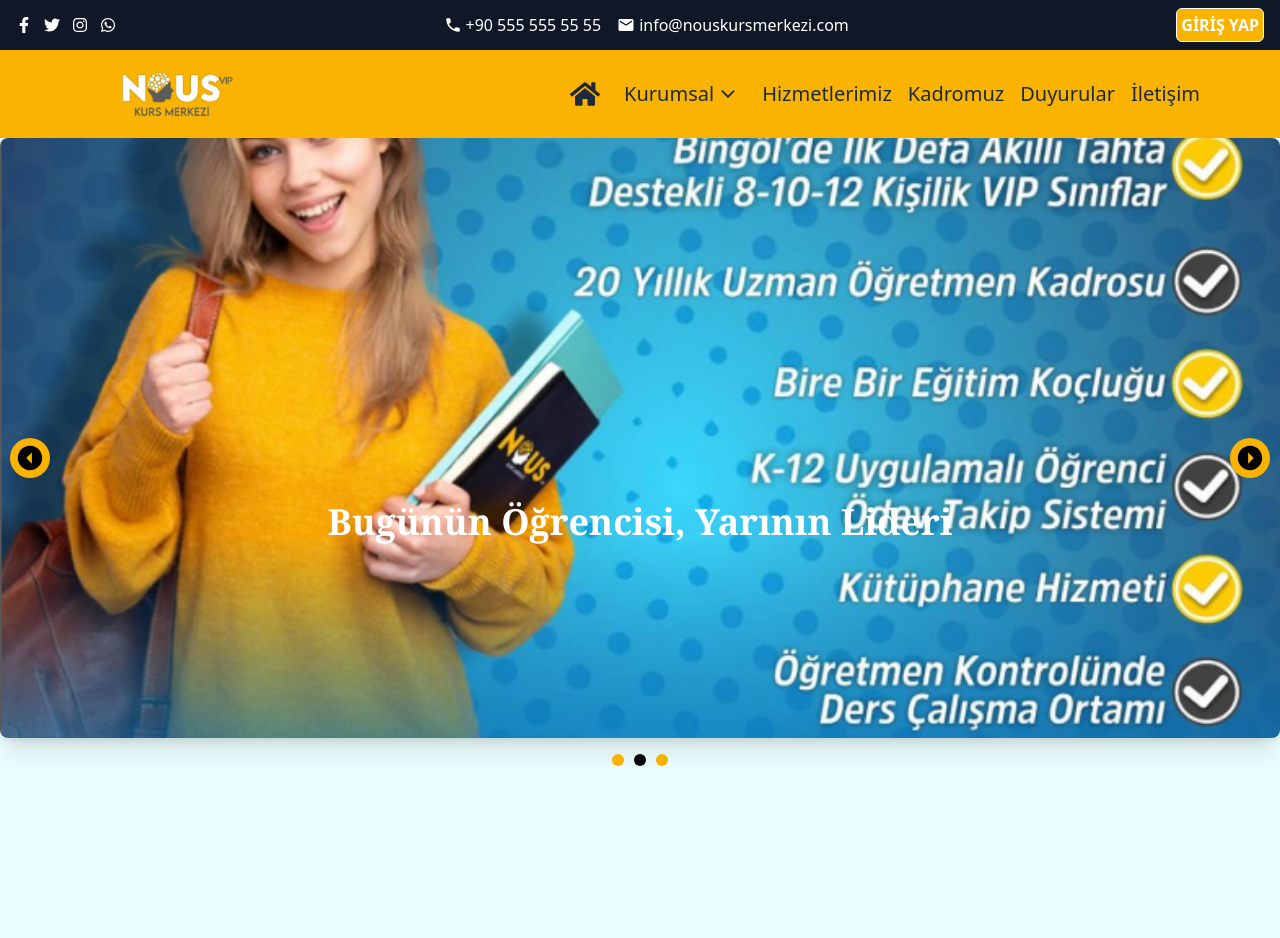
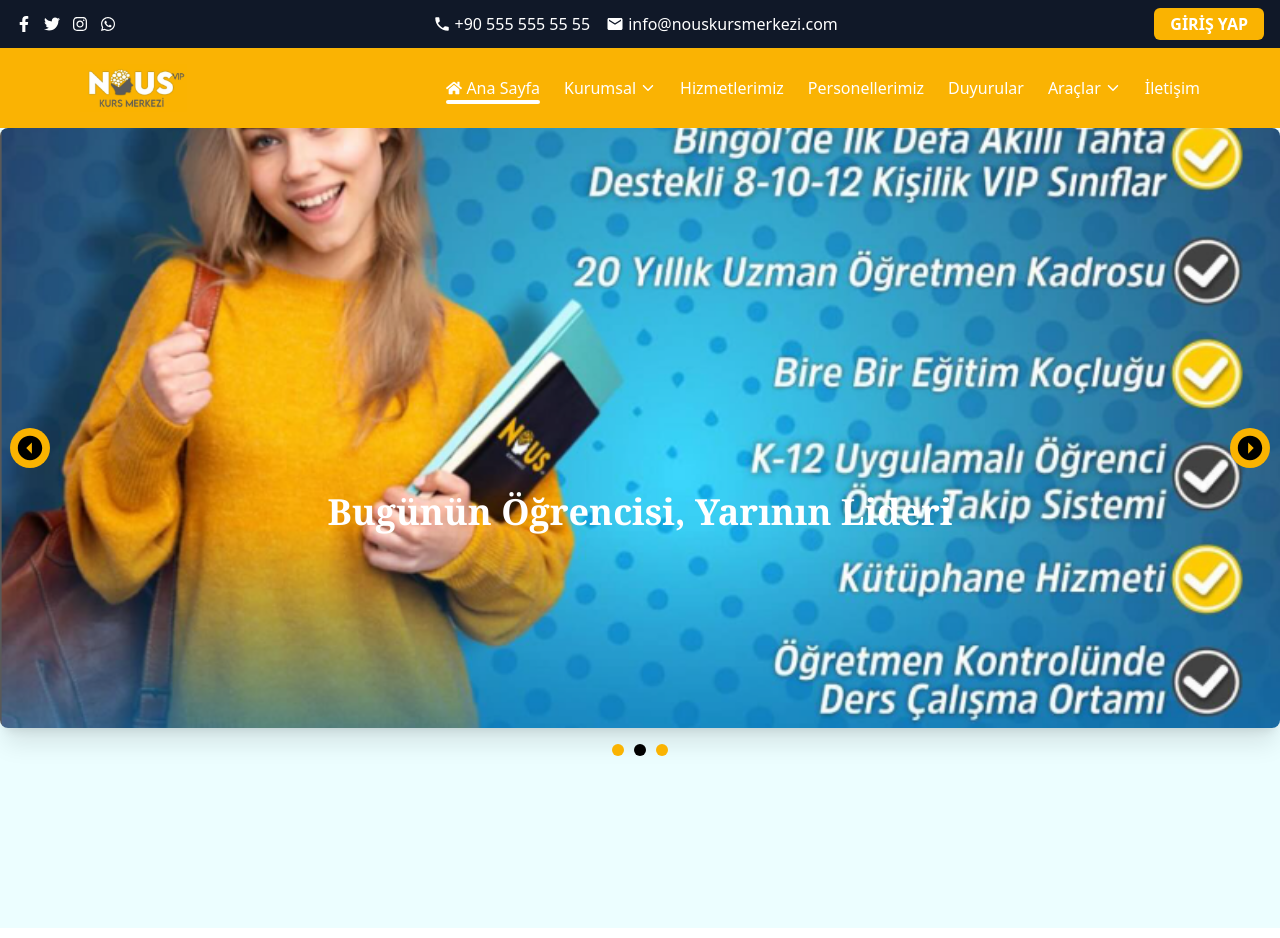
Before and after one commit to Ugurtasci/nous-kurs-merkezi, a React (Vite) app: page / in a window 1280 px wide. Built offline with nearby package versions, Linux system fonts and the light colour scheme.

Commit message:
change header

```diff
--- a/src/components/Header.jsx
+++ b/src/components/Header.jsx
@@ -1,204 +1,130 @@
-import React, { useEffect, useRef, useState } from "react";
+import { useState } from 'react';
+import { FaHome, FaBars, FaTimes } from 'react-icons/fa';
+import { IoIosArrowDown } from 'react-icons/io';
+import { Link, NavLink, useLocation } from 'react-router-dom';
+import logo from "../assets/logo.png";
 
-import logo from "../assets/logo.png";
-import { Link, NavLink } from "react-router-dom";
-import { FaHome, FaTimes } from "react-icons/fa";
-import { FaBarsStaggered } from "react-icons/fa6";
-import { IoIosArrowDown } from "react-icons/io";
+const menuItems = [
+  { label: "Ana Sayfa", path: "/", icon: <FaHome />, external: false },
+  {
+    label: "Kurumsal",
+    submenu: [
+      { label: "Hakkımızda", path: "/hakkimizda", external: false },
+    ]
+  },
+  { label: "Hizmetlerimiz", path: "/hizmetlerimiz", external: false },
+  { label: "Personellerimiz", path: "/hekimlerimiz", external: false },
+  { label: "Duyurular", path: "/duyurular", external: false },
+  {
+    label: "Araçlar",
+    submenu: [
+      { label: "Nöbetçi Eczaneler", path: "https://bingolism.saglik.gov.tr/TR-244131/nobetci-eczane.html", external: true },
+      { label: "E Nabız Labaratuar Sonuçları", path: "https://enabiz.gov.tr/", external: true },
+      { label: "Mamografi Sonuçları", path: "https://mmtarama.saglik.gov.tr/randevu/mamografi-sonuc-sorgula", external: true },
+    ]
+  },
+  { label: "İletişim", path: "/iletisim", external: false },
+];
 
-const Header = () => {
+export default function Header() {
   const [isOpen, setIsOpen] = useState(false);
-  //const location = useLocation();
+  const location = useLocation();
 
-  const menuRef = useRef(null);
-  const [activeMenu, setActiveMenu] = useState(null);
-
-  // Boşluğa tıklanınca menüyü kapat
-  useEffect(() => {
-    const handleClickOutside = (event) => {
-      if (menuRef.current && !menuRef.current.contains(event.target)) {
-        setActiveMenu(null);
-      }
-    };
-    document.addEventListener("mousedown", handleClickOutside);
-    return () => document.removeEventListener("mousedown", handleClickOutside);
-  }, []);
+  const isActive = (path) => location.pathname === path;
 
   return (
-    <header className="shadow-md w-full lg:px-20 px-5 bg-[#fab301]">
-      <div className="flex items-center justify-between w-full  py-4 ">
-        {/* Sol Logo ve Başlık */}
-        <div className="flex items-center">
-          <Link to="/">
-            <img
-              src={logo}
-              alt="Logo"
-              className="h-14 w-auto object-cover ml-8 cursor-pointer"
-            />
-          </Link>
-          {/*  <div>
-            <p className="text-lg font-bold">NOUS KURS MERKEZİ</p>
-          </div> */}
+    <header className="bg-[#fab303] shadow-md w-full lg:px-20 px-5">
+      <div className="py-4 flex items-center justify-between">
+        <div className="flex items-center gap-4">
+          <img src={logo} alt="Logo" className="h-12 w-auto" />
         </div>
 
-        {/* Menü - Masaüstü */}
-        <nav className="items-center hidden md:flex lg:space-x-4 space-x-2 lg:text-xl text-lg font-medium text-gray-800">
-          <Link to={"/"}>
-            <FaHome
-              className={`cursor-pointer hover:text-white ${
-                location.pathname === "/"
-              } text-3xl `}
-            />
-          </Link>
-
-          {/* Kurumsal Menü */}
-          <div className="relative group" ref={menuRef}>
-            <button
-              onClick={() =>
-                setActiveMenu(activeMenu === "kurumsal" ? null : "kurumsal")
-              }
-              className={`flex items-center gap-1  px-2 py-1 rounded   hover:bg-white h-14 w-auto ${
-                location.pathname === "/kurumsal"
-              }`}
-            >
-              Kurumsal <IoIosArrowDown />
+        <nav className="hidden md:flex space-x-6 items-center font-medium text-gray-800">
+          {menuItems.map((item, index) =>
+            item.submenu ? (
+              <div key={index} className="relative group">
+                <button className={`flex items-center text-white gap-1 relative after:content-[""] after:absolute
+                  after:-bottom-1 after:left-0 after:bg-white after:h-1 after:rounded-2xl
+              after:w-0 after:transition-all after:duration-500 hover:after:w-full  ${item.submenu.some(i => isActive(i.path)) ? "after:w-full" : ""}`}>
+                  {item.label} <IoIosArrowDown />
                 </button>
-            {activeMenu === "kurumsal" && (
-              <div className="absolute left-0 top-full bg-gray-100 shadow-lg w-36 z-10">
-                <NavLink
-                  to="/hakkimizda"
-                  className="block px-1 py-2 hover:bg-[#fab301] hover:text-white hover:border hover:border-black "
-                  onClick={() => setActiveMenu(null)}
-                >
-                  Hakkımızda
+                <div className="absolute left-0 top-full hidden group-hover:block bg-white border-t border-teal-600 shadow-lg w-48 z-10">
+                  {item.submenu.map((sub, i) =>
+                    sub.external ? (
+                      <a key={i} href={sub.path} target="_blank" rel="noopener noreferrer" className="block px-4 py-2 hover:bg-gray-100">
+                        {sub.label}
+                      </a>
+                    ) : (
+                      <NavLink key={i} to={sub.path} className="block px-4 py-2  hover:bg-gray-100">
+                        {sub.label}
                       </NavLink>
-
-                <NavLink
-                  to="/misyonvevizyon"
-                  className="block px-1 py-2  hover:bg-[#fab301] hover:text-white hover:border hover:border-black"
-                  onClick={() => setActiveMenu(null)}
-                >
-                  Misyon ve Vizyon
-                </NavLink>
-              </div>
+                    )
                   )}
                 </div>
+              </div>
+            ) : (
+              <NavLink
+                key={index}
+                to={item.path}
+                className={`flex items-center text-white gap-1 relative after:content-[""] after:absolute
+                  after:-bottom-1 after:left-0 after:bg-white after:h-1 after:rounded-2xl
+              after:w-0 after:transition-all after:duration-500 hover:after:w-full  ${isActive(item.path) ? "after:w-full" : ""}`}
+              >
+                {item.icon && item.icon} {item.label}
+              </NavLink>
+            )
+          )}
+        </nav>
 
-          <NavLink
-            to={"/hizmetlerimiz"}
-            className={`flex items-center rounded hover:bg-white h-14 w-auto  ${
-              location.pathname === "/hizmetlerimiz"
-            }`}
-          >
-            Hizmetlerimiz
-          </NavLink>
-
-          <NavLink
-            to={"/kadromuz"}
-            className={`flex items-center rounded hover:bg-white h-14 w-auto  ${
-              location.pathname === "/kadromuz"
-            }`}
-          >
-            Kadromuz
-          </NavLink>
-          <NavLink
-            to={"/duyurular"}
-            className={`flex items-center rounded hover:bg-white h-14 w-auto  ${
-              location.pathname === "/duyurular"
-            }`}
-          >
-            Duyurular
-          </NavLink>
-          <NavLink
-            to={"/iletişim"}
-            className={`flex items-center rounded hover:bg-white h-14 w-auto  ${
-              location.pathname === "/iletişim"
-            }`}
-          >
-            İletişim
-          </NavLink>
-        </nav>
-        {/* Hamburger Menü */}
-        <button
-          onClick={() => setIsOpen(!isOpen)}
-          className="md:hidden p-8 cursor-pointer"
-        >
-          {isOpen ? <FaTimes size={22} /> : <FaBarsStaggered size={22} />}
+        <button onClick={() => setIsOpen(!isOpen)} className="md:hidden">
+          {isOpen ? <FaTimes size={22} /> : <FaBars size={22} />}
         </button>
+      </div>
 
       {/* Mobil Menü */}
       {isOpen && (
-          <div className="md:hidden absolute  top-36 left-0 w-full z-50 bg-[#fab301] shadow-xl px-4 pb-4 space-y-2 text-xl font-medium text-gray-900">
-
-
-            <Link
-              onClick={() => setIsOpen(false)}
-              to={"/"}
-              className="flex items-center gap-1 py-1 rounded hover:text-white w-full"
-            >
-              <FaHome />
-              Ana Sayfa
-            </Link>
-
-            {/* Kurumsal */}
-            <details className="group border-b border-slate-200">
-              <summary className="cursor-pointer flex items-center gap-1 py-2 rounded hover:text-white w-full">
-                <span>Kurumsal</span>
+        <div className="md:hidden absolute z-10 bg-white left-0 w-full shadow-lg px-4 pb-4 space-y-2 text-sm font-medium text-gray-700">
+          {menuItems.map((item, index) =>
+            item.submenu ? (
+              <details key={index} className="group border-b border-slate-300">
+                <summary className="cursor-pointer flex items-center gap-1">
+                  <span>{item.label}</span>
                   <IoIosArrowDown className="group-open:rotate-180 transition-transform duration-200" />
                 </summary>
-              <div className="pl-4 mt-2 space-y-1 text-lg rounded bg-gray-100">
-                <Link
+                <div className="pl-4 mt-2 space-y-1">
+                  {item.submenu.map((sub, i) =>
+                    sub.external ? (
+                      <a
+                        key={i}
+                        href={sub.path}
+                        target="_blank"
+                        rel="noopener noreferrer"
                         onClick={() => setIsOpen(false)}
-                  to="/hakkimizda"
-                  className="block py-1 rounded  hover:bg-[#fab301] hover:text-white hover:border hover:border-black w-full"
+                        className="block px-4 py-2 hover:bg-gray-100"
                       >
-                  Hakkımızda
+                        {sub.label}
+                      </a>
+                    ) : (
+                      <Link key={i} to={sub.path} onClick={() => setIsOpen(false)} className="block">
+                        {sub.label}
                       </Link>
-                <Link
-                  onClick={() => setIsOpen(false)}
-                  to="/misyonvevizyon"
-                  className="block py-1 rounded hover:bg-[#fab301] hover:text-white hover:border hover:border-black w-full"
-                >
-                  Misyon ve Vizyon
-                </Link>
+                    )
+                  )}
                 </div>
               </details>
-
-           <NavLink
+            ) : (
+              <Link
+                key={index}
+                to={item.path}
                 onClick={() => setIsOpen(false)}
-              to="/havalandırmasistemleri"
-              className="block py-1 rounded hover:text-white "
+                className={`flex items-center gap-2 ${isActive(item.path) ? "text-teal-600" : ""}`}
               >
-              Hizmetlerimiz
-            </NavLink>
-
-            {/* Diğer Menüler */}
-            <NavLink
-              onClick={() => setIsOpen(false)}
-              to="/havalandırmasistemleri"
-              className="block py-1 rounded hover:text-white "
-            >
-              Kadromuz
-            </NavLink>
-            <NavLink
-              onClick={() => setIsOpen(false)}
-              to="/klimasistemleri"
-              className="block py-1 rounded hover:text-white"
-            >
-              Duyurular
-            </NavLink>
-            <NavLink
-              onClick={() => setIsOpen(false)}
-              to="/iletisim"
-              className="block py-1 rounded hover:text-white"
-            >
-              İletişim
-            </NavLink>
+                {item.icon && item.icon} {item.label}
+              </Link>
+            )
+          )}
         </div>
       )}
-      </div>
     </header>
   );
-};
-
-export default Header;
+}
--- a/src/components/TopHeader.jsx
+++ b/src/components/TopHeader.jsx
@@ -9,7 +9,7 @@ import { MdPhone, MdEmail } from "react-icons/md";
 
 function TopHeader() {
   return (
-    <div className="bg-gray-900 text-white text-md">
+    <div className="bg-gray-900 text-white text-md hidden md:inline-block md:w-full">
       <div className="max-w-7xl mx-auto flex justify-between items-center px-4 py-2">
         {/* Sosyal Medya */}
         <div className="flex items-center space-x-3">
@@ -66,7 +66,7 @@ function TopHeader() {
           </div>
         </div>
         {/* giriş */}
-        <div className="bg-[#fab301] p-1 border rounded-md text-center  font-semibold hover:text-black transition duration-300">
+        <div className="bg-[#fab301] py-1 px-4 rounded-md text-center hover:bg-white  font-semibold hover:text-[#fab301] transition duration-300">
           <a
             href="http://nousobs.com/"
             target="_blank"
```
Lines whose indentation alone changed are shown as unchanged.
